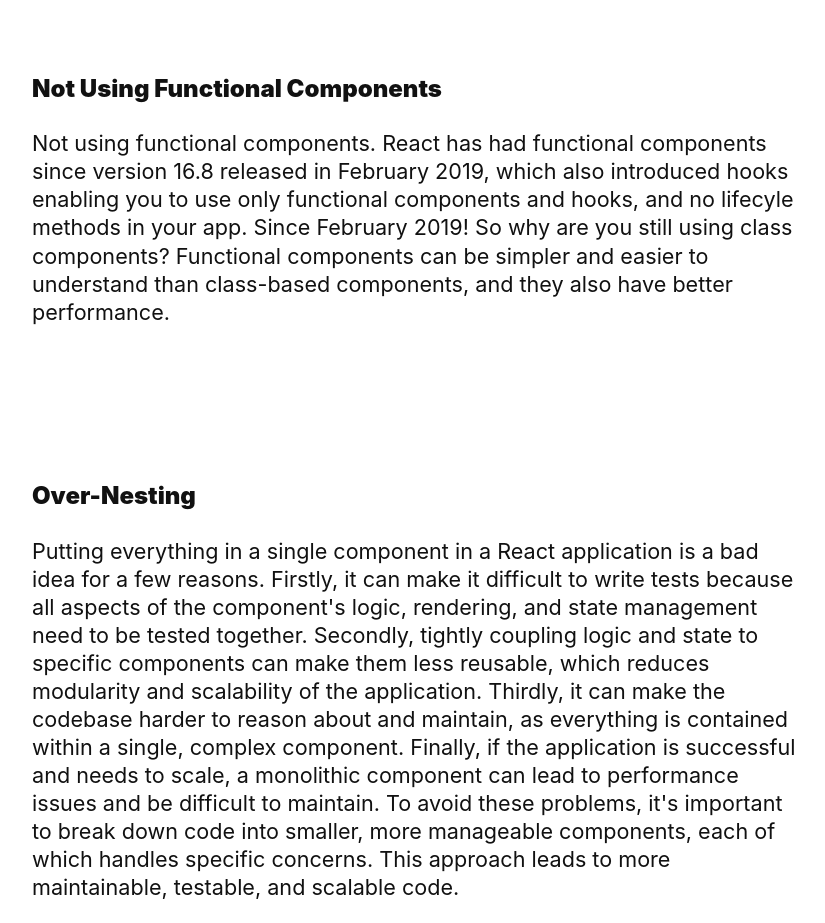
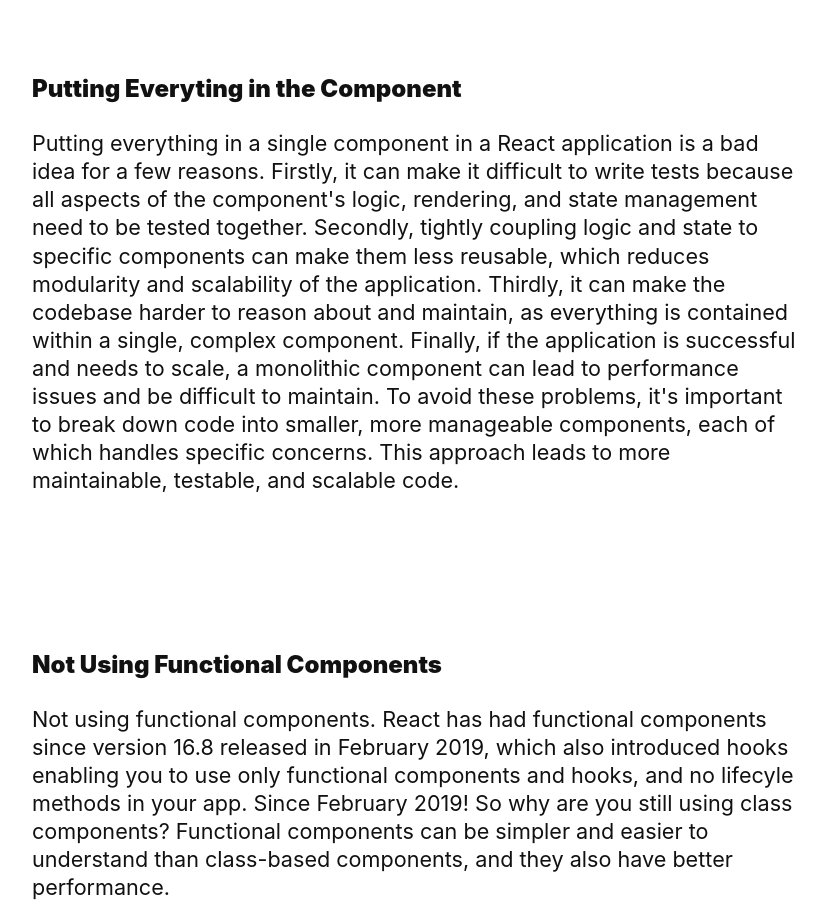
Before and after one commit to CowMuon/react-antipatterns, a plain HTML site: page index.html in a window 1280 px wide. Shown: the part 4700-5623 px from the top of the page, without its empty margins (32-857 px from the left). Drawn offline with Linux system fonts and the light colour scheme.

Commit message:
Update index.html

```diff
--- a/index.html
+++ b/index.html
@@ -106,6 +106,11 @@
 Instead of using cloneElement, use the composition pattern by creating a new component that renders the original component and passing it the desired props. This creates a new component instance with its own state and lifecycle methods, making the code more predictable and easier to understand. Your team will thank you.
   </p>
 
+	       <h2 id="allinonecomponent" tabindex="-1"> Putting Everyting in the Component
+      <a class="direct-link" href="#allinonecomponent">#</a></h2>
+      <p>Putting everything in a single component in a React application is a bad idea for a few reasons. Firstly, it can make it difficult to write tests because all aspects of the component's logic, rendering, and state management need to be tested together. Secondly, tightly coupling logic and state to specific components can make them less reusable, which reduces modularity and scalability of the application. Thirdly, it can make the codebase harder to reason about and maintain, as everything is contained within a single, complex component. Finally, if the application is successful and needs to scale, a monolithic component can lead to performance issues and be difficult to maintain. To avoid these problems, it's important to break down code into smaller, more manageable components, each of which handles specific concerns. This approach leads to more maintainable, testable, and scalable code.
+      </p>
+
 
     <h2 id="functional" tabindex="-1">Not Using Functional Components
       <a class="direct-link" href="#classcomponents">#</a></h2>
@@ -116,10 +121,6 @@
     <span class="xml"><span class="hljs-tag">&lt;<span class="hljs-name">Example?</span> /&gt;</span></span>
     </code></pre -->
 
-    <h2 id="allinonecomponent" tabindex="-1"> Over-Nesting
-      <a class="direct-link" href="#allinonecomponent">#</a></h2>
-      <p>Putting everything in a single component in a React application is a bad idea for a few reasons. Firstly, it can make it difficult to write tests because all aspects of the component's logic, rendering, and state management need to be tested together. Secondly, tightly coupling logic and state to specific components can make them less reusable, which reduces modularity and scalability of the application. Thirdly, it can make the codebase harder to reason about and maintain, as everything is contained within a single, complex component. Finally, if the application is successful and needs to scale, a monolithic component can lead to performance issues and be difficult to maintain. To avoid these problems, it's important to break down code into smaller, more manageable components, each of which handles specific concerns. This approach leads to more maintainable, testable, and scalable code.
-      </p>
 
     <!-- h2 id="state" tabindex="-1"> Over-Nesting
       <a class="direct-link" href="#overnesting">#</a></h2>
```
